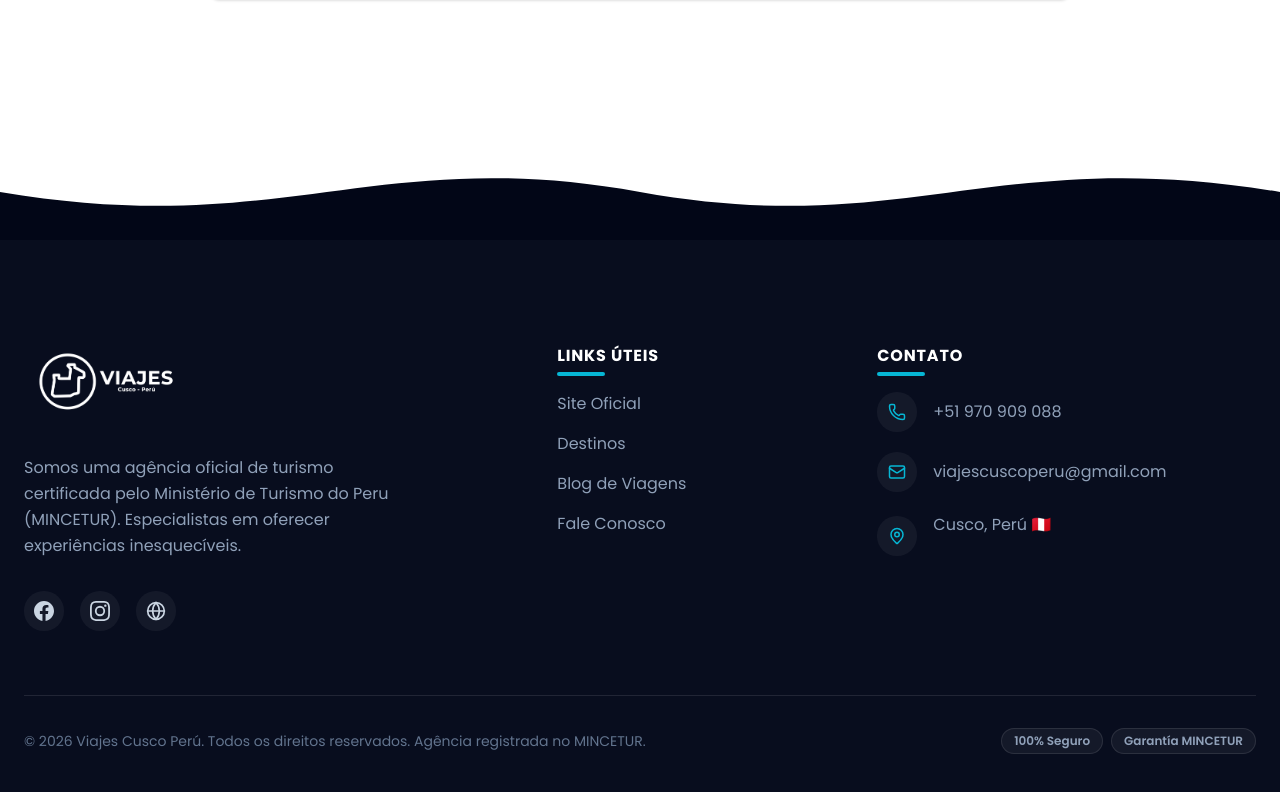
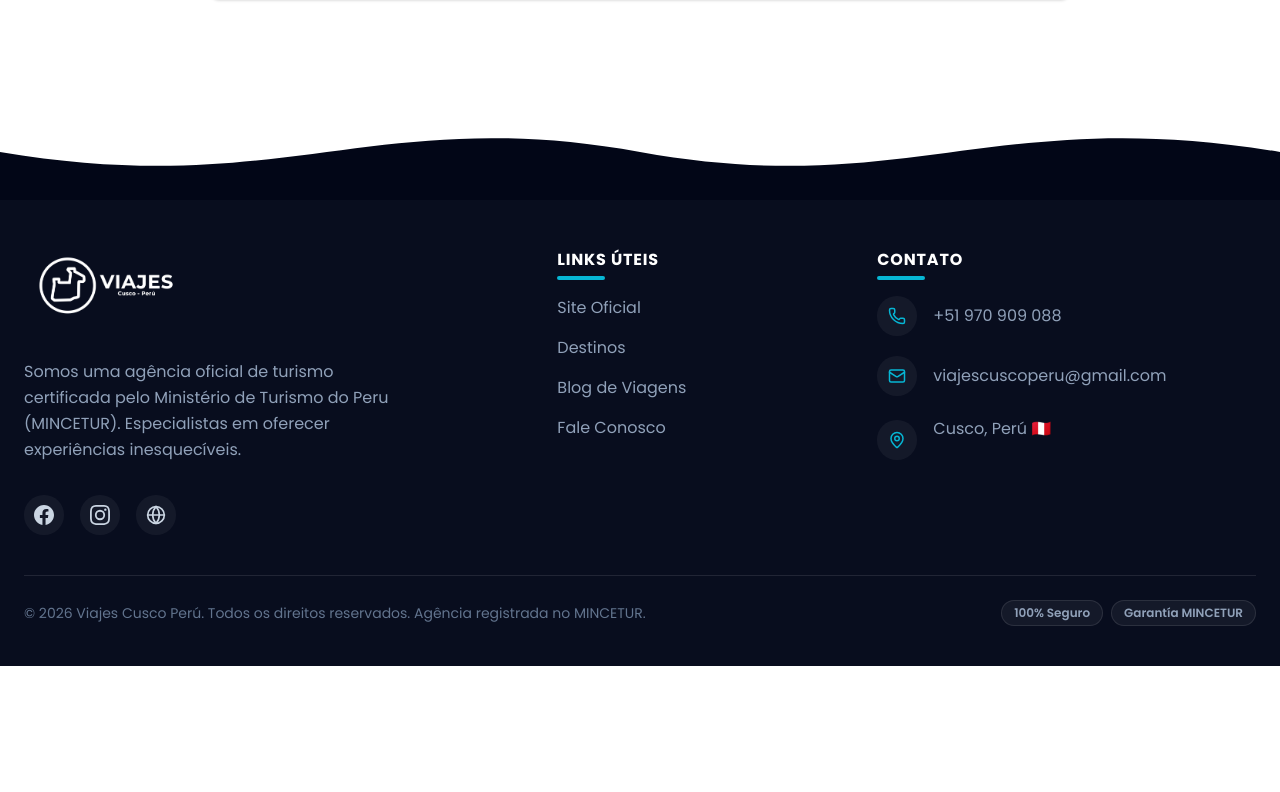
Before and after one commit to viajescuscoperu-png/Landigh_Page, a React (Vite) app: page / in a window 1280 px wide. Shown: the part 3019-3811 px from the top of the page. After the commit the page ends 3685 px from the top, so only its background shows below. Built offline with nearby package versions, Linux system fonts and the light colour scheme; no server answers.

Commit message:
UI: Refactorización del Footer para hacerlo más compacto y resolver los excesos de margen y espaciado

```diff
--- a/src/components/Footer.tsx
+++ b/src/components/Footer.tsx
@@ -5,7 +5,7 @@ export const Footer = () => {
   const { langText } = useLanguage();
 
   return (
-    <footer className="relative mt-20">
+    <footer className="relative mt-10">
       {/* Smooth Wave Separator */}
       <div className="relative h-16 md:h-24 bg-white overflow-hidden leading-[0]">
         <svg
@@ -21,8 +21,8 @@ export const Footer = () => {
       </div>
 
       {/* Footer content */}
-      <div className="bg-[#080d1e] text-white pt-10">
-        <div className="container mx-auto px-6 py-12 md:py-16">
+      <div className="bg-[#080d1e] text-white pt-2">
+        <div className="container mx-auto px-6 py-8 md:py-10">
           <div className="grid grid-cols-1 md:grid-cols-12 gap-10 md:gap-8 lg:gap-12">
 
             {/* Column 1: Brand (Wider) */}
@@ -94,7 +94,7 @@ export const Footer = () => {
           </div>
 
           {/* Bottom bar */}
-          <div className="border-t border-white/10 mt-16 pt-8 flex flex-col md:flex-row justify-between items-center gap-4">
+          <div className="border-t border-white/10 mt-10 pt-6 flex flex-col md:flex-row justify-between items-center gap-4">
             <p className="text-slate-500 text-sm">
               {langText('footer_copyright')}
             </p>
```
